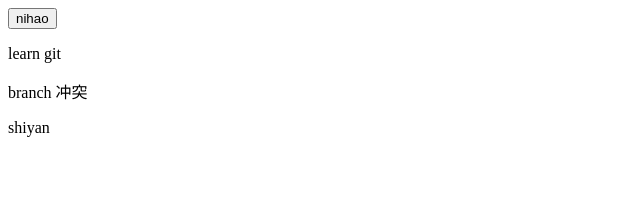
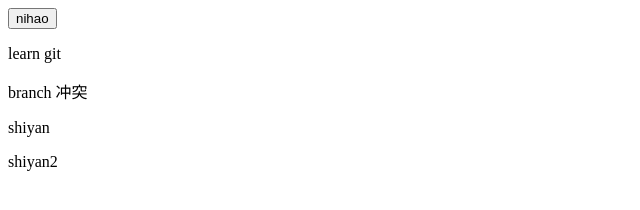
Before and after one commit to YEFY314/test, a plain HTML site: page index.html in a window 1280 px wide. Shown: the full height of the page, 0-640 px from the left. Drawn offline with Linux system fonts and the light colour scheme.

Commit message:
add shiyan2

```diff
--- a/index.html
+++ b/index.html
@@ -9,5 +9,6 @@
 <p>learn git</p>
 <p>branch 冲突</p>
 <p>shiyan</p>
+<p>shiyan2</p>
 </body>
 </html>
```
